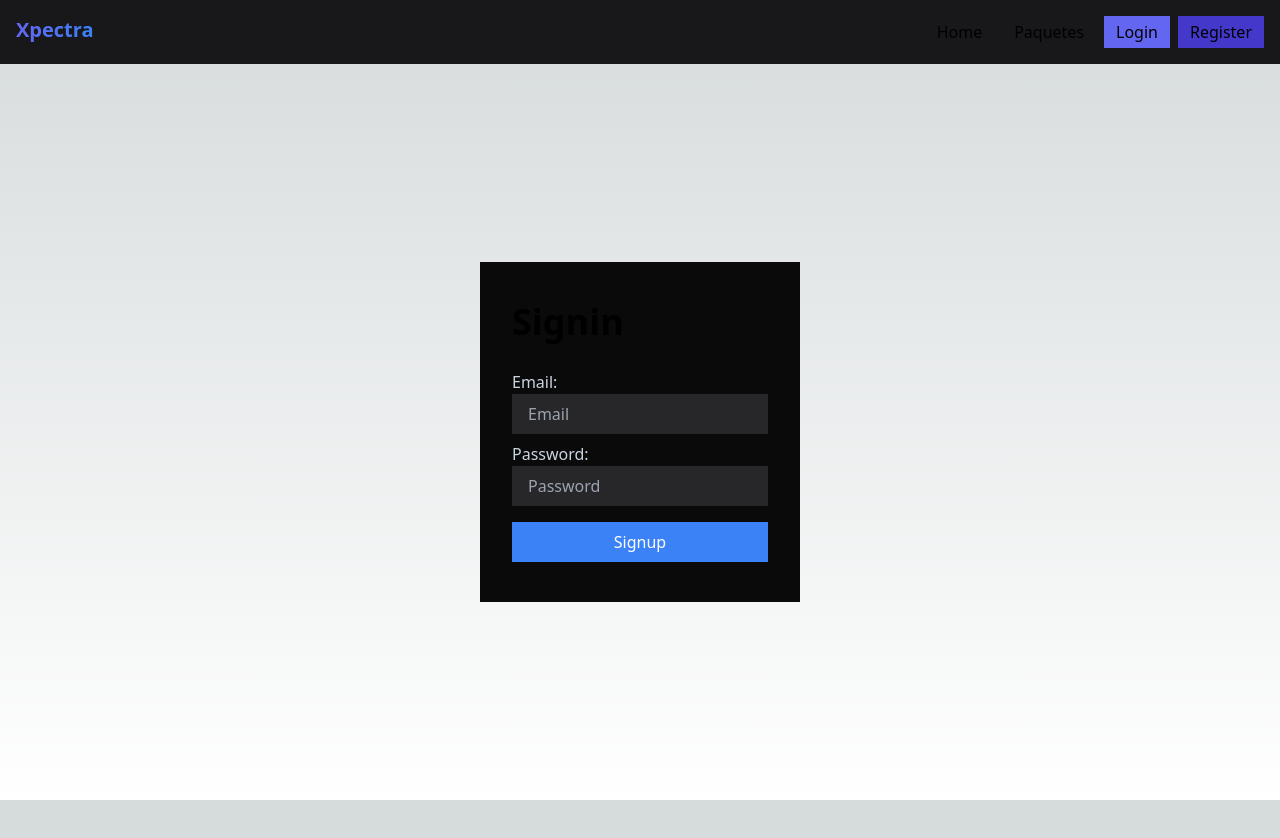
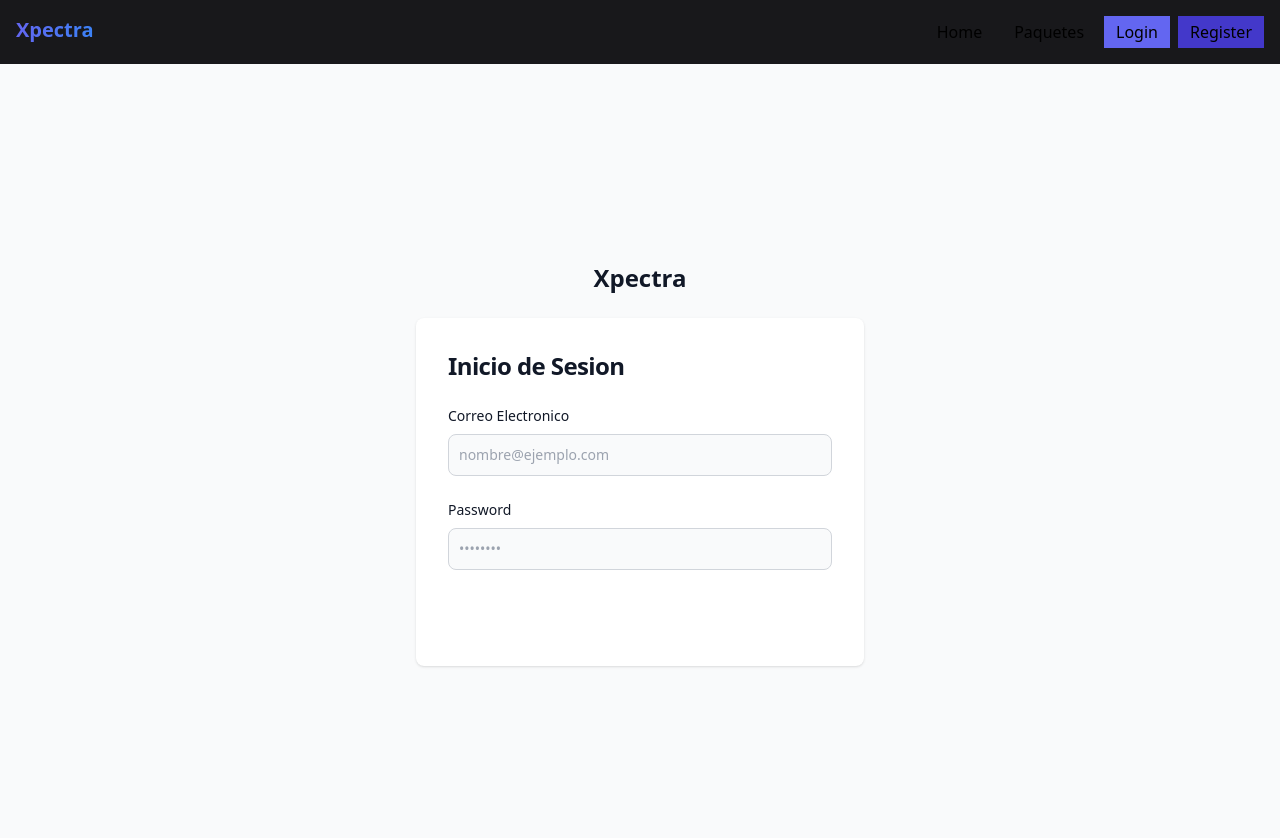
Before and after one commit to Papucho5324/next-auth-mongo, a Next.js app: page /login in a window 1280 px wide. Shown: the top 838 px of the page. Before the commit the page ends 800 px from the top, so only its background shows below. Built offline with nearby package versions, Linux system fonts and the light colour scheme; no server answers.

Commit message:
rediseno login

```diff
--- a/next.config.mjs
+++ b/next.config.mjs
@@ -1,11 +1,4 @@
 /** @type {import('next').NextConfig} */
-const nextConfig = {
-    // Aquí puedes agregar la configuración de Next.js si es necesario
-  };
+const nextConfig = {};
 
-  module.exports = {
-    ...nextConfig,
-    env: {
-      NEXTAUTH_SECRET: process.env.NEXTAUTH_SECRET
-    }
-  };
+export default nextConfig;
--- a/src/app/components/Hero.tsx
+++ b/src/app/components/Hero.tsx
@@ -2,8 +2,8 @@ import TypeWriteEffect from "./TypeWriteEffect";
 
 const Hero = () => {
   return (
-    <div className='w-[100vw] pt-[4vh] md:pt-[12vh] h-[85vh] md:h-[100vh] custome-bg'>
-      <div className='flex justify-center flex-col w-[80%] h-[100%] mx-auto'>
+    <div className='w-[100vw] pt-[4vh] md:pt-[12vh] h-[85vh] md:h-[100vh] custom-bg'>
+      <div className='flex justify-center flex-col w-[80%] h-[100%] mx-auto '>
         <div className='grid grid-cols-1 md:grid-cols-2 gap-[3rem] items-center'>
           <div>
             <h1 data-aos="fade-right" className='text-[#c4cfde] mb-[1.3rem]'>Alta velocidad, alta confiabilidad.</h1>
--- a/src/app/globals.css
+++ b/src/app/globals.css
@@ -36,12 +36,13 @@ body {
   }
 
   .custom-bg {
-      background-image: linear-gradient(to right, rgba(0,0,0,0.836), rgba(0,0,0,0.811)), url("/src/assets/world-by-nasa.jpg");
-      background-repeat: no-repeat;
-      background-size: cover;
-      background-position: center;
-      clip-path: polygon(0 0,100% 0, 100% 95%, 0% 100%);
+    background-image: linear-gradient(to right, rgba(0,0,0,0.836), rgba(0,0,0,0.811)), url("/public/world-by-nasa.jpg");
+    background-repeat: no-repeat;
+    background-size: cover;
+    background-position: center;
+    clip-path: polygon(0 0,100% 0, 100% 95%, 0% 100%);
   }
+
 
 }
 
--- a/src/app/login/page.tsx
+++ b/src/app/login/page.tsx
@@ -23,36 +23,38 @@ function Signin() {
   };
 
   return (
-    <div className="justify-center h-[calc(100vh-4rem)] flex items-center">
-      <form
-        onSubmit={handleSubmit}
-        className="bg-neutral-950 px-8 py-10 w-3/12"
-      >
-        {error && <div className="bg-red-500 text-white p-2 mb-2">{error}</div>}
-        <h1 className="text-4xl font-bold mb-7">Signin</h1>
+    <section className="bg-gray-50 dark:bg-gray-900" >
+      <div className="flex flex-col items-center justify-center px-6 py-8 mx-auto md:h-screen lg:py-0">
+        <a href="/" className="flex items-center mb-6 text-2xl font-semibold text-gray-900 dark:text-white">
+          <span>
+            Xpectra
+          </span>
+        </a>
+        <div className="w-full bg-white rounded-lg shadow dark:border md:mt-0 sm:max-w-md xl:p-0 dark:bg-gray-800 dark:border-gray-700">
+          <div className="p-6 space-y-4 md:space-y-6 sm:p-8">
+            {error && <div className="bg-red-500 text-white p-2 mb-2">{error}</div>}
+            <h1 className="text-xl font-bold justify-center leading-tight tracking-tight text-gray-900 md:text-2xl dark:text-white">
+              Inicio de Sesion
+            </h1>
+            <form className="space-y-4 md:space-y-6" onSubmit={handleSubmit}>
+              <div>
+                <label htmlFor="email" className="block mb-2 text-sm font-medium text-gray-900 dark:text-white">Correo Electronico</label>
+                <input type="email" name="email" id="email" className="bg-gray-50 border border-gray-300 text-gray-900 sm:text-sm rounded-lg focus:ring-primary-600 focus:border-primary-600 block w-full p-2.5 dark:bg-gray-700 dark:border-gray-600 dark:placeholder-gray-400 dark:text-white dark:focus:ring-blue-500 dark:focus:border-blue-500" placeholder="nombre@ejemplo.com" required />
+              </div>
+              <div>
+                <label htmlFor="password" className="block mb-2 text-sm font-medium text-gray-900 dark:text-white">Password</label>
+                <input type="password" name="password" id="password" placeholder="••••••••" className="bg-gray-50 border border-gray-300 text-gray-900 sm:text-sm rounded-lg focus:ring-primary-600 focus:border-primary-600 block w-full p-2.5 dark:bg-gray-700 dark:border-gray-600 dark:placeholder-gray-400 dark:text-white dark:focus:ring-blue-500 dark:focus:border-blue-500" required />
+              </div>
 
-        <label className="text-slate-300">Email:</label>
-        <input
-          type="email"
-          placeholder="Email"
-          className="bg-zinc-800 px-4 py-2 block mb-2 w-full"
-          name="email"
-        />
 
-        <label className="text-slate-300">Password:</label>
-        <input
-          type="password"
-          placeholder="Password"
-          className="bg-zinc-800 px-4 py-2 block mb-2 w-full"
-          name="password"
-        />
+              <button type="submit" className="w-full text-white bg-primary-600 hover:bg-primary-700 focus:ring-4 focus:outline-none focus:ring-primary-300 font-medium rounded-lg text-sm px-5 py-2.5 text-center dark:bg-primary-600 dark:hover:bg-primary-700 dark:focus:ring-primary-800">Iniciar Sesion</button>
+            </form>
+          </div>
+        </div>
+      </div>
+    </section>
+  );
 
-        <button className="bg-blue-500 text-white px-4 py-2 block w-full mt-4">
-          Signup
-        </button>
-      </form>
-    </div>
-  );
 }
 
 export default Signin;
```
